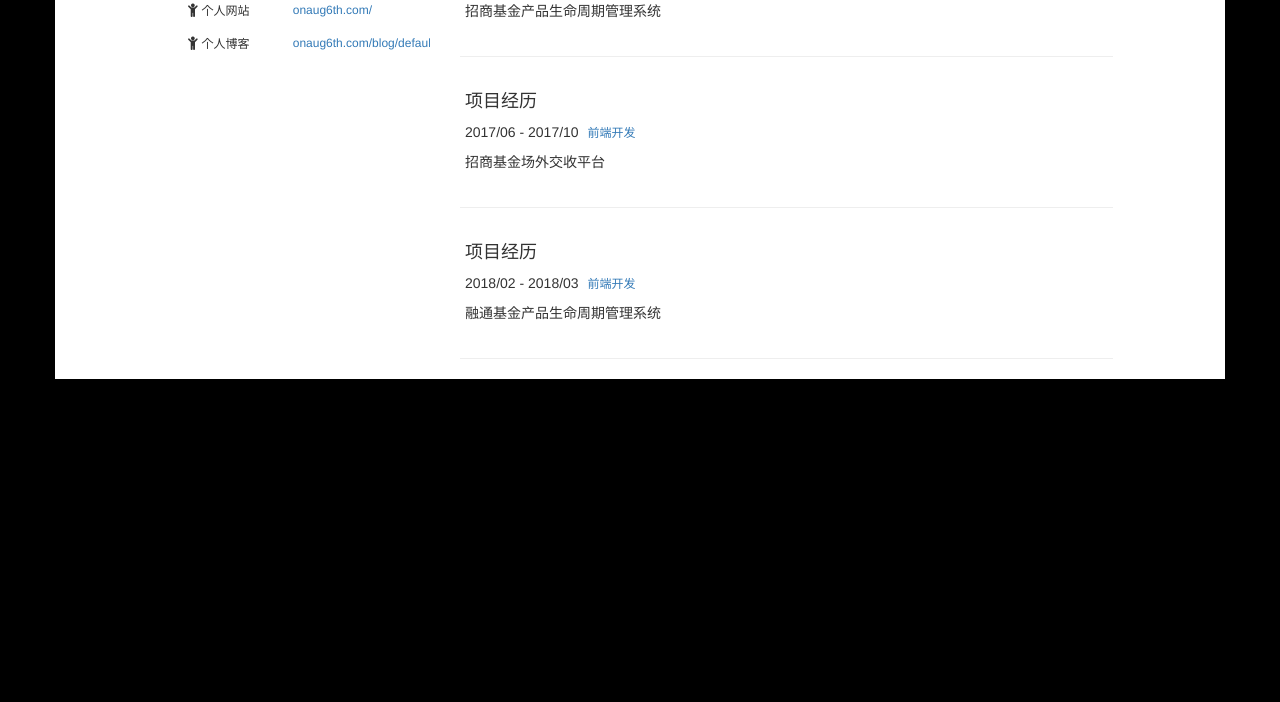
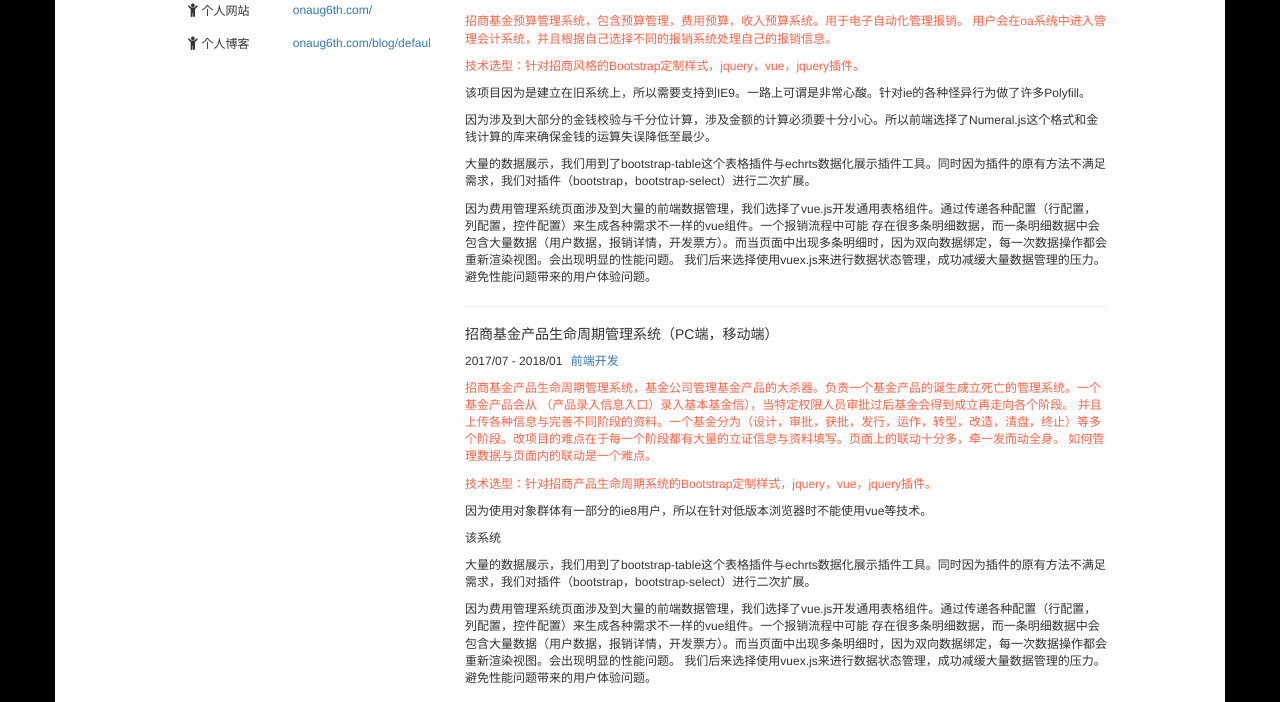
Before and after one commit to onaug6th/onaug6th.github.io, a website: page index.html in a window 1280 px wide. Shown: the part 575-1277 px from the top of the page. Before the commit the page ends 954 px from the top, so only its background shows below. Drawn offline with nearby package versions, Linux system fonts and the light colour scheme.

Commit message:
添加了项目经历描述

```diff
--- a/index.html
+++ b/index.html
@@ -100,6 +100,20 @@
     .skill p {
         font-size: 12px;
     }
+
+    .history p {
+        font-size: 12px;
+    }
+
+    .history .simple-intro {
+        font-size: 12px;
+        color: tomato;
+    }
+
+    .history .used-skill {
+        font-size: 12px;
+        color: tomato;
+    }
 </style>
 
 <body>
@@ -194,8 +208,8 @@
                     <hr>
                     <p>能够将新知识快速转化为自己技术的学习能力</p>
                     <p>手写ESLint规范代码和JSDoc要求的注释</p>
-                    <p>遇到问题时会将自己的看法和研究与他人讨论共同解决</p>
-                    <p>坚信团队协作的效果是最好的</p>
+                    <p>遇到自己不会的难题会将自己的看法和研究向他人请教他人的见解和看法，总结出更好的解决方案</p>
+                    <p>项目遇到瓶颈带头冲锋攻坚</p>
                 </div>
                 <div class="skill row">
                     <h4>技能清单</h4>
@@ -208,31 +222,71 @@
                     <p>webpack 自定义plugin与loader</p>
                     <p>前端开发人员具备的图片处理能力</p>
                 </div>
-                <hr>
                 <div class="history row">
                     <h4>项目经历</h4>
+                    <hr>
+                    <h5>招商基金预算管理系统</h5>
+                    <p>2017/02 - 2018/07
+                        <a style="margin-left: 5px;">前端开发</a>
+                    </p>
+                    <div class="detail">
+                        <p>
+                            <span class="simple-intro">
+                                招商基金预算管理系统，包含预算管理，费用预算，收入预算系统。用于电子自动化管理报销。 用户会在oa系统中进入管理会计系统，并且根据自己选择不同的报销系统处理自己的报销信息。
+                            </span>
+                        </p>
+                        <p>
+                            <span class="used-skill">
+                                技术选型：针对招商风格的Bootstrap定制样式，jquery，vue，jquery插件。
+                            </span>
+                        </p>
+                        <p>
+                            该项目因为是建立在旧系统上，所以需要支持到IE9。一路上可谓是非常心酸。针对ie的各种怪异行为做了许多Polyfill。
+                        </p>
+                        <p>
+                            因为涉及到大部分的金钱校验与千分位计算，涉及金额的计算必须要十分小心。所以前端选择了Numeral.js这个格式和金钱计算的库来确保金钱的运算失误降低至最少。
+                        </p>
+                        <p>
+                            大量的数据展示，我们用到了bootstrap-table这个表格插件与echrts数据化展示插件工具。同时因为插件的原有方法不满足需求，我们对插件（bootstrap，bootstrap-select）进行二次扩展。
+                        </p>
+                        <p>
+                            因为费用管理系统页面涉及到大量的前端数据管理，我们选择了vue.js开发通用表格组件。通过传递各种配置（行配置，列配置，控件配置）来生成各种需求不一样的vue组件。一个报销流程中可能 存在很多条明细数据，而一条明细数据中会包含大量数据（用户数据，报销详情，开发票方）。而当页面中出现多条明细时，因为双向数据绑定，每一次数据操作都会重新渲染视图。会出现明显的性能问题。
+                            我们后来选择使用vuex.js来进行数据状态管理，成功减缓大量数据管理的压力。避免性能问题带来的用户体验问题。
+                        </p>
+                    </div>
+<hr>
+                    <h5>招商基金产品生命周期管理系统（PC端，移动端）</h5>
                     <p>2017/07 - 2018/01
                         <a style="margin-left: 5px;">前端开发</a>
                     </p>
-                    <p>招商基金产品生命周期管理系统</p>
+                    <div class="detail">
+                        <p>
+                            <span class="simple-intro">
+                                招商基金产品生命周期管理系统，基金公司管理基金产品的大杀器。负责一个基金产品的诞生成立死亡的管理系统。一个基金产品会从 （产品录入信息入口）录入基本基金信），当特定权限人员审批过后基金会得到成立再走向各个阶段。
+                                并且上传各种信息与完善不同阶段的资料。一个基金分为（设计，审批，获批，发行，运作，转型，改造，清盘，终止）等多个阶段。改项目的难点在于每一个阶段都有大量的立证信息与资料填写。页面上的联动十分多，牵一发而动全身。
+                                如何管理数据与页面内的联动是一个难点。
+                            </span>
+                        </p>
+                        <p>
+                            <span class="used-skill">
+                                技术选型：针对招商产品生命周期系统的Bootstrap定制样式，jquery，vue，jquery插件。
+                            </span>
+                        </p>
+                        <p>
+                            因为使用对象群体有一部分的ie8用户，所以在针对低版本浏览器时不能使用vue等技术。
+                        </p>
+                        <p>
+                            该系统
+                        </p>
+                        <p>
+                            大量的数据展示，我们用到了bootstrap-table这个表格插件与echrts数据化展示插件工具。同时因为插件的原有方法不满足需求，我们对插件（bootstrap，bootstrap-select）进行二次扩展。
+                        </p>
+                        <p>
+                            因为费用管理系统页面涉及到大量的前端数据管理，我们选择了vue.js开发通用表格组件。通过传递各种配置（行配置，列配置，控件配置）来生成各种需求不一样的vue组件。一个报销流程中可能 存在很多条明细数据，而一条明细数据中会包含大量数据（用户数据，报销详情，开发票方）。而当页面中出现多条明细时，因为双向数据绑定，每一次数据操作都会重新渲染视图。会出现明显的性能问题。
+                            我们后来选择使用vuex.js来进行数据状态管理，成功减缓大量数据管理的压力。避免性能问题带来的用户体验问题。
+                        </p>
+                    </div>
                 </div>
-                <hr>
-                <div class="history row">
-                    <h4>项目经历</h4>
-                    <p>2017/06 - 2017/10
-                        <a style="margin-left:  5px;">前端开发</a>
-                    </p>
-                    <p>招商基金场外交收平台</p>
-                </div>
-                <hr>
-                <div class="history row">
-                    <h4>项目经历</h4>
-                    <p>2018/02 - 2018/03
-                        <a style="padding-left:  5px;">前端开发</a>
-                    </p>
-                    <p>融通基金产品生命周期管理系统</p>
-                </div>
-                <hr>
             </div>
             <!-- 右侧个人经历 End -->
         </div>
```
